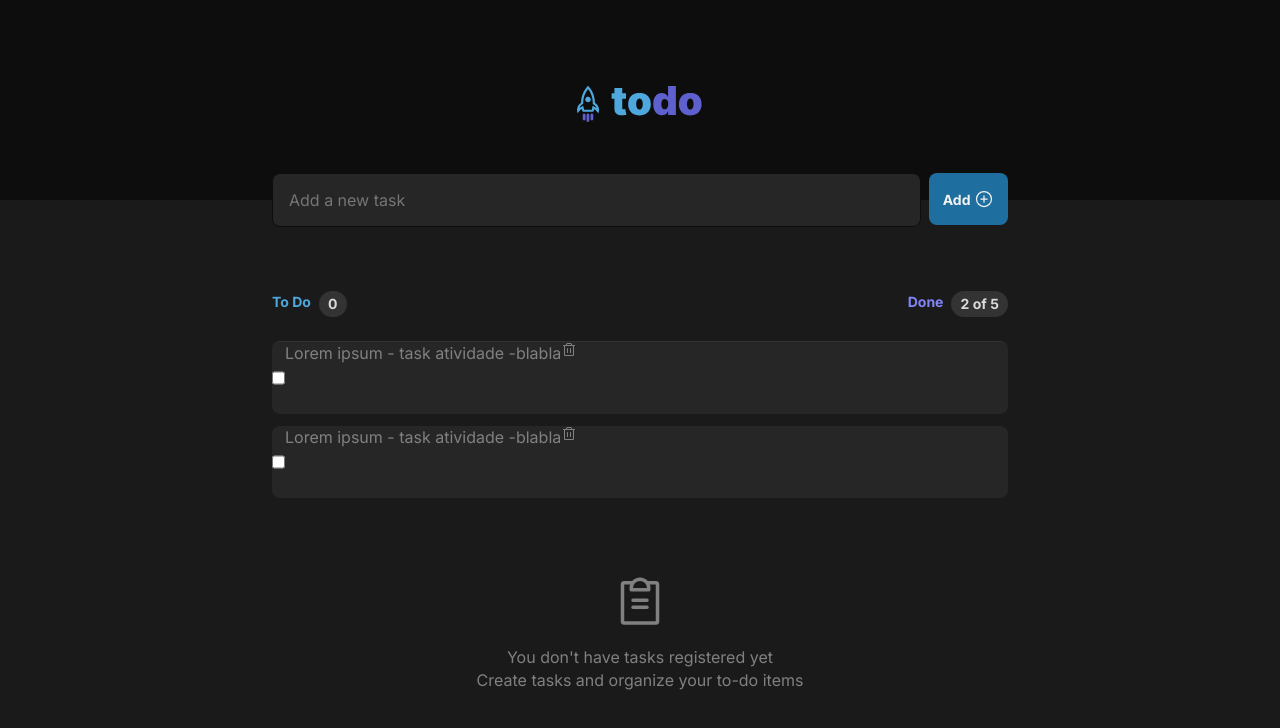
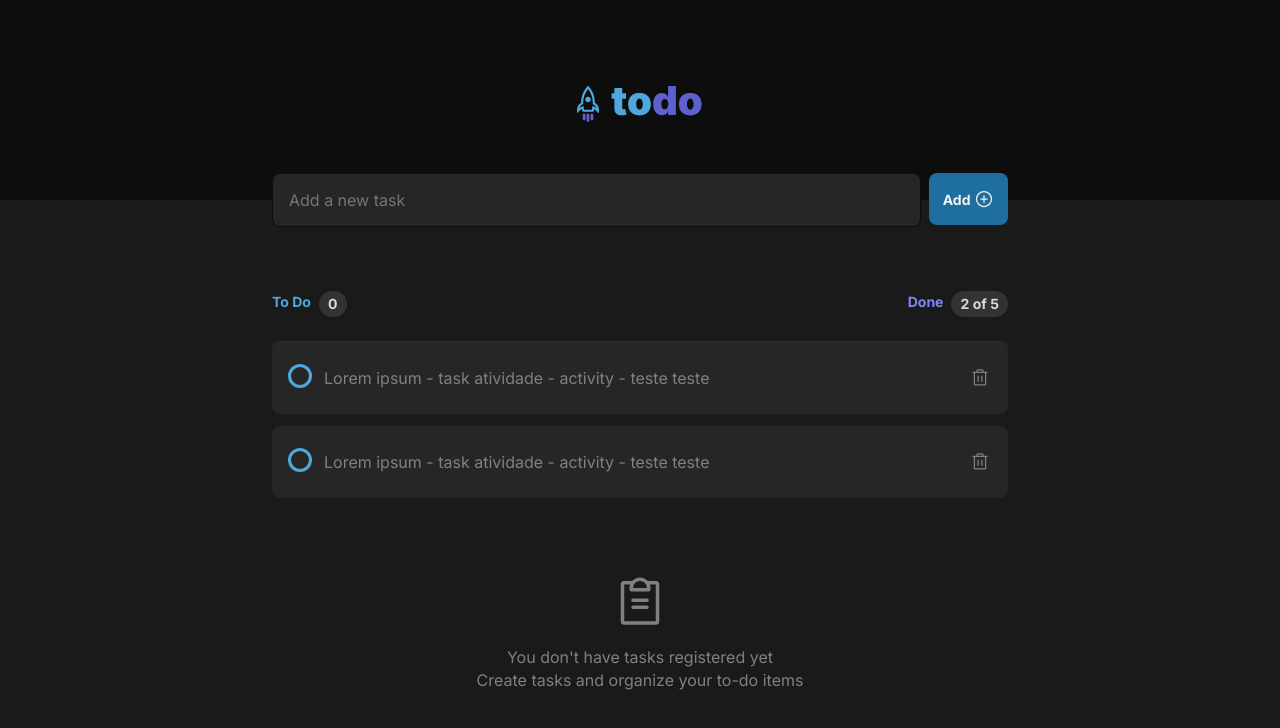
Before and after one commit to fabriciosouzza/todolist-react-ts, a React (Vite) app: page / in a window 1280 px wide. Shown: the top 728 px of the page. Built offline with nearby package versions, Linux system fonts and the light colour scheme.

Commit message:
feat(Task): adjusting style of component

```diff
--- a/src/components/Task.module.css
+++ b/src/components/Task.module.css
@@ -1,9 +1,71 @@
 .task_container {
     display: flex;
+    align-items: center;
     height: 4.5rem;
     width: 100%;
+    padding: 1rem;
+    gap: 0.75rem;
 
     border-radius: 8px;
     background-color: var(--gray-500);
     border-color: var(--gray-400);
 }
+
+.delete_button {
+    display: flex;
+    align-items: center;
+    justify-content: center;
+
+
+    height: 1.5rem;
+    width: 1.5rem;
+    border-radius: 4px;
+    margin-left: auto;
+    color: var(--gray-300);
+    background-color: var(--gray-500);
+    border: none;
+}
+
+.delete_button:hover {
+    color: var(--danger);
+    background-color: var(--gray-400);
+    cursor: pointer;
+}
+
+.checkbox {
+    appearance: none;
+    margin: 0;
+
+    height: 1.5rem;
+    width: 1.5rem;
+
+    color: var(--blue);
+    border: solid;
+    border-radius: 1.25rem;
+}
+
+.checkbox:checked {
+    color: var(--purple-dark);
+    background-color: var(--purple-dark);
+}
+
+/* .label span {
+    color: var(--gray-100);
+
+    height: 1.5rem;
+    width: 1.5rem;
+
+    color: var(--blue);
+    border: solid;
+    border-radius: 1.25rem;
+
+    cursor: pointer;
+    display: flex;
+    justify-content: center;
+    align-items: center;
+}
+.checkbox:checked + span::before {
+    content: "L";
+    color: var(--purple-dark);
+    background-color: var(--purple-dark);
+} */
--- a/src/components/Task.tsx
+++ b/src/components/Task.tsx
@@ -4,9 +4,9 @@ import { Trash } from "@phosphor-icons/react"
 export function Task() {
     return (
         <div className={styles.task_container}>
-            <input type="checkbox" name="" id="" />
-            <p>Lorem ipsum - task atividade -blabla</p>
-            <Trash />
+            <label className={styles.label}><input type="checkbox" className={styles.checkbox}/><span></span></label>
+            <p>Lorem ipsum - task atividade  - activity - teste teste</p>
+            <button className={styles.delete_button}><Trash size={20}/></button>
         </div>
     )
 }
--- a/src/components/TodoSection.module.css
+++ b/src/components/TodoSection.module.css
@@ -59,6 +59,7 @@
 
 .task_form button:hover {
     background-color: var(--blue);
+    cursor: pointer;
 }
 
 .tasks_status {
```
Also changed, not shown: src/assets/tickmark.svg (added).
